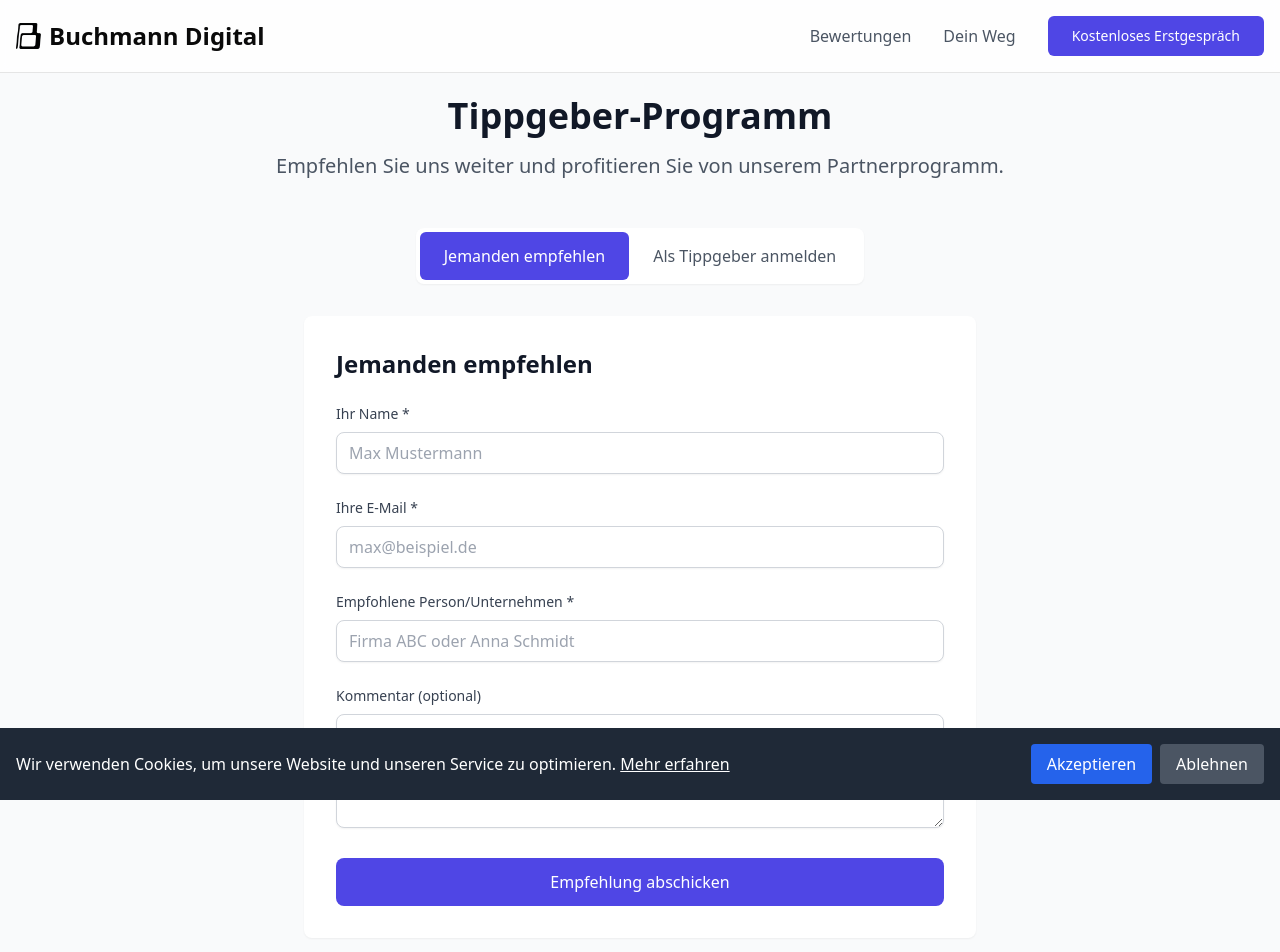
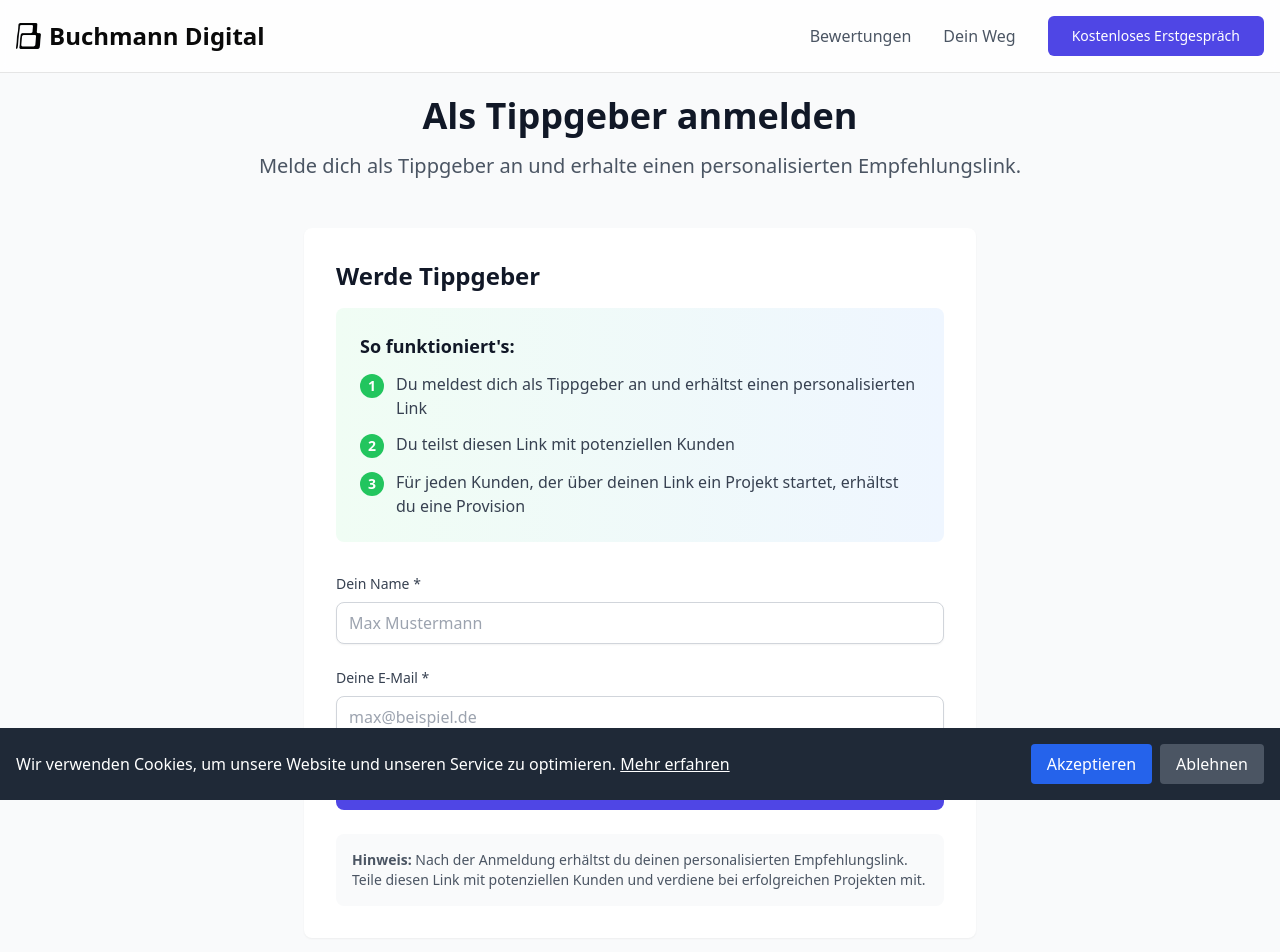
Before and after one commit to buchmanndigital/buchmann-digital-nextjs, a Next.js app: page /tippgeber in a window 1280 px wide. Shown: the top 952 px of the page. Built offline with nearby package versions, Linux system fonts and the light colour scheme; no server answers.

Commit message:
Tippgeberseite angepasst

```diff
--- a/src/app/tippgeber/page.tsx
+++ b/src/app/tippgeber/page.tsx
@@ -9,7 +9,6 @@ import Link from 'next/link';
 
 export default function TippgeberPage() {
   const [showSuccessMessage, setShowSuccessMessage] = useState(false);
-  const [activeTab, setActiveTab] = useState<'recommend' | 'signup'>('recommend');
 
   return (
     <div className="min-h-screen bg-gray-50">
@@ -19,60 +18,20 @@ export default function TippgeberPage() {
         <div className="max-w-4xl mx-auto">
           <div className="text-center mb-12">
             <h1 className="text-4xl font-bold text-gray-900 mb-4">
-              Tippgeber-Programm
+              Als Tippgeber anmelden
             </h1>
             <p className="text-xl text-gray-600">
-              Empfehlen Sie uns weiter und profitieren Sie von unserem Partnerprogramm.
+              Melde dich als Tippgeber an und erhalte einen personalisierten Empfehlungslink.
             </p>
           </div>
 
-          {/* Tab Navigation */}
-          <div className="flex justify-center mb-8">
-            <div className="bg-white rounded-lg p-1 shadow-sm">
-              <button
-                onClick={() => setActiveTab('recommend')}
-                className={`px-6 py-3 rounded-md transition-colors ${
-                  activeTab === 'recommend'
-                    ? 'bg-indigo-600 text-white'
-                    : 'text-gray-600 hover:text-gray-900'
-                }`}
-              >
-                Jemanden empfehlen
-              </button>
-              <button
-                onClick={() => setActiveTab('signup')}
-                className={`px-6 py-3 rounded-md transition-colors ${
-                  activeTab === 'signup'
-                    ? 'bg-indigo-600 text-white'
-                    : 'text-gray-600 hover:text-gray-900'
-                }`}
-              >
-                Als Tippgeber anmelden
-              </button>
-            </div>
-          </div>
-
           <div className="max-w-2xl mx-auto">
-            {activeTab === 'recommend' ? (
-              <ReferralForm onSuccess={() => setShowSuccessMessage(true)} />
-            ) : (
-              <TippgeberSignupForm />
-            )}
+            <TippgeberSignupForm onSuccess={() => setShowSuccessMessage(true)} />
           </div>
 
           {showSuccessMessage && (
             <SuccessMessage onClose={() => setShowSuccessMessage(false)} />
           )}
-
-          {/* Dezenter Admin-Link */}
-          <div className="text-center mt-12">
-            <Link
-              href="/tippgeber/admin"
-              className="text-sm text-gray-500 hover:text-gray-700 transition-colors"
-            >
-              Admin-Bereich
-            </Link>
-          </div>
         </div>
       </main>
 
@@ -81,12 +40,10 @@ export default function TippgeberPage() {
   );
 }
 
-function ReferralForm({ onSuccess }: { onSuccess: () => void }) {
+function TippgeberSignupForm({ onSuccess }: { onSuccess: () => void }) {
   const [formData, setFormData] = useState({
     name: '',
-    email: '',
-    recommendedPerson: '',
-    comment: ''
+    email: ''
   });
   const [isSubmitting, setIsSubmitting] = useState(false);
   const [errors, setErrors] = useState<Record<string, string>>({});
@@ -101,11 +58,7 @@ function ReferralForm({ onSuccess }: { onSuccess: () => void }) {
     if (!formData.email.trim()) {
       newErrors.email = 'E-Mail ist erforderlich';
     } else if (!/\S+@\S+\.\S+/.test(formData.email)) {
-      newErrors.email = 'Bitte geben Sie eine gültige E-Mail-Adresse ein';
-    }
-
-    if (!formData.recommendedPerson.trim()) {
-      newErrors.recommendedPerson = 'Empfohlene Person ist erforderlich';
+      newErrors.email = 'Bitte gib eine gültige E-Mail-Adresse ein';
     }
 
     setErrors(newErrors);
@@ -122,17 +75,27 @@ function ReferralForm({ onSuccess }: { onSuccess: () => void }) {
     setIsSubmitting(true);
 
     try {
-      await addDoc(collection(db, 'referrals'), {
-        ...formData,
-        createdAt: Timestamp.now()
+      const response = await fetch('/api/tippgeber-signup', {
+        method: 'POST',
+        headers: { 'Content-Type': 'application/json' },
+        body: JSON.stringify(formData),
       });
 
-      setFormData({ name: '', email: '', recommendedPerson: '', comment: '' });
-      setErrors({});
-      onSuccess();
+      if (response.ok) {
+        setFormData({ name: '', email: '' });
+        setErrors({});
+        onSuccess();
+      } else {
+        const errorData = await response.json();
+        if (errorData.error === 'EMAIL_EXISTS') {
+          setErrors({ email: 'Diese E-Mail-Adresse ist bereits als Tippgeber registriert.' });
+        } else {
+          alert('Es ist ein Fehler aufgetreten. Bitte versuche es erneut.');
+        }
+      }
     } catch (error) {
-      console.error('Fehler beim Speichern der Empfehlung:', error);
-      alert('Es ist ein Fehler aufgetreten. Bitte versuchen Sie es erneut.');
+      console.error('Fehler bei der Tippgeber-Anmeldung:', error);
+      alert('Es ist ein Fehler aufgetreten. Bitte versuche es erneut.');
     } finally {
       setIsSubmitting(false);
     }
@@ -140,14 +103,35 @@ function ReferralForm({ onSuccess }: { onSuccess: () => void }) {
 
   return (
     <div className="bg-white rounded-lg shadow-sm p-8">
-      <h2 className="text-2xl font-semibold text-gray-900 mb-6">
-        Jemanden empfehlen
-      </h2>
+      <div className="mb-8">
+        <h2 className="text-2xl font-semibold text-gray-900 mb-4">
+          Werde Tippgeber
+        </h2>
+        <div className="bg-gradient-to-r from-green-50 to-blue-50 rounded-lg p-6 mb-6">
+          <h3 className="text-lg font-semibold text-gray-900 mb-3">
+            So funktioniert's:
+          </h3>
+          <div className="space-y-3">
+            <div className="flex items-start">
+              <span className="flex-shrink-0 w-6 h-6 bg-green-500 text-white rounded-full flex items-center justify-center text-sm font-bold mr-3 mt-0.5">1</span>
+              <p className="text-gray-700">Du meldest dich als Tippgeber an und erhältst einen personalisierten Link</p>
+            </div>
+            <div className="flex items-start">
+              <span className="flex-shrink-0 w-6 h-6 bg-green-500 text-white rounded-full flex items-center justify-center text-sm font-bold mr-3 mt-0.5">2</span>
+              <p className="text-gray-700">Du teilst diesen Link mit potenziellen Kunden</p>
+            </div>
+            <div className="flex items-start">
+              <span className="flex-shrink-0 w-6 h-6 bg-green-500 text-white rounded-full flex items-center justify-center text-sm font-bold mr-3 mt-0.5">3</span>
+              <p className="text-gray-700">Für jeden Kunden, der über deinen Link ein Projekt startet, erhältst du eine Provision</p>
+            </div>
+          </div>
+        </div>
+      </div>
 
       <form onSubmit={handleSubmit} className="space-y-6">
         <div>
           <label htmlFor="name" className="block text-sm font-medium text-gray-700 mb-2">
-            Ihr Name *
+            Dein Name *
           </label>
           <input
             type="text"
@@ -164,7 +148,7 @@ function ReferralForm({ onSuccess }: { onSuccess: () => void }) {
 
         <div>
           <label htmlFor="email" className="block text-sm font-medium text-gray-700 mb-2">
-            Ihre E-Mail *
+            Deine E-Mail *
           </label>
           <input
             type="email"
@@ -179,242 +163,40 @@ function ReferralForm({ onSuccess }: { onSuccess: () => void }) {
           {errors.email && <p className="mt-1 text-sm text-red-600">{errors.email}</p>}
         </div>
 
-        <div>
-          <label htmlFor="recommendedPerson" className="block text-sm font-medium text-gray-700 mb-2">
-            Empfohlene Person/Unternehmen *
-          </label>
-          <input
-            type="text"
-            id="recommendedPerson"
-            value={formData.recommendedPerson}
-            onChange={(e) => setFormData({ ...formData, recommendedPerson: e.target.value })}
-            className={`w-full px-3 py-2 border rounded-lg shadow-sm focus:outline-none focus:ring-2 focus:ring-indigo-500 focus:border-indigo-500 ${
-              errors.recommendedPerson ? 'border-red-500' : 'border-gray-300'
-            }`}
-            placeholder="Firma ABC oder Anna Schmidt"
-          />
-          {errors.recommendedPerson && <p className="mt-1 text-sm text-red-600">{errors.recommendedPerson}</p>}
-        </div>
-
-        <div>
-          <label htmlFor="comment" className="block text-sm font-medium text-gray-700 mb-2">
-            Kommentar (optional)
-          </label>
-          <textarea
-            id="comment"
-            value={formData.comment}
-            onChange={(e) => setFormData({ ...formData, comment: e.target.value })}
-            className="w-full px-3 py-2 border border-gray-300 rounded-lg shadow-sm focus:outline-none focus:ring-2 focus:ring-indigo-500 focus:border-indigo-500"
-            rows={4}
-            placeholder="Weitere Informationen zur Empfehlung..."
-          />
-        </div>
-
         <button
           type="submit"
           disabled={isSubmitting}
           className="w-full bg-indigo-600 hover:bg-indigo-700 disabled:bg-indigo-400 text-white font-medium py-3 px-4 rounded-lg transition-colors"
         >
-          {isSubmitting ? 'Wird gesendet...' : 'Empfehlung abschicken'}
+          {isSubmitting ? 'Wird angemeldet...' : 'Als Tippgeber anmelden'}
         </button>
       </form>
-    </div>
-  );
-}
 
-function TippgeberSignupForm() {
-  const [formData, setFormData] = useState({
-    name: '',
-    email: ''
-  });
-  const [isSubmitting, setIsSubmitting] = useState(false);
-  const [status, setStatus] = useState<'idle' | 'success' | 'error'>('idle');
-  const [referralLink, setReferralLink] = useState('');
-  const [errors, setErrors] = useState<Record<string, string>>({});
-
-  const validateForm = () => {
-    const newErrors: Record<string, string> = {};
-
-    if (!formData.name.trim()) {
-      newErrors.name = 'Name ist erforderlich';
-    }
-
-    if (!formData.email.trim()) {
-      newErrors.email = 'E-Mail ist erforderlich';
-    } else if (!/\S+@\S+\.\S+/.test(formData.email)) {
-      newErrors.email = 'Bitte geben Sie eine gültige E-Mail-Adresse ein';
-    }
-
-    setErrors(newErrors);
-    return Object.keys(newErrors).length === 0;
-  };
-
-  const handleSubmit = async (e: React.FormEvent) => {
-    e.preventDefault();
-
-    if (!validateForm()) {
-      return;
-    }
-
-    setIsSubmitting(true);
-    setStatus('idle');
-
-    try {
-      const res = await fetch('/api/tippgeber-signup', {
-        method: 'POST',
-        headers: {
-          'Content-Type': 'application/json',
-        },
-        body: JSON.stringify(formData),
-      });
-
-      const data = await res.json();
-
-      if (res.ok) {
-        setStatus('success');
-        setReferralLink(data.referralLink);
-        setFormData({ name: '', email: '' });
-        setErrors({});
-      } else {
-        setStatus('error');
-      }
-    } catch (error) {
-      console.error('Fehler bei der Anmeldung:', error);
-      setStatus('error');
-    } finally {
-      setIsSubmitting(false);
-    }
-  };
-
-  if (status === 'success') {
-    return (
-      <div className="bg-white rounded-lg shadow-sm p-8 text-center">
-        <div className="w-12 h-12 bg-green-100 rounded-full flex items-center justify-center mx-auto mb-4">
-          <svg className="w-6 h-6 text-green-600" fill="none" stroke="currentColor" viewBox="0 0 24 24">
-            <path strokeLinecap="round" strokeLinejoin="round" strokeWidth="2" d="M5 13l4 4L19 7" />
-          </svg>
-        </div>
-        <h3 className="text-2xl font-semibold text-gray-900 mb-4">
-          Willkommen im Tippgeber-Programm!
-        </h3>
-        <p className="text-gray-600 mb-6">
-          Ihre Anmeldung war erfolgreich. Sie erhalten in Kürze eine E-Mail mit allen weiteren Informationen.
+      <div className="mt-6 p-4 bg-gray-50 rounded-lg">
+        <p className="text-sm text-gray-600">
+          <strong>Hinweis:</strong> Nach der Anmeldung erhältst du deinen personalisierten Empfehlungslink.
+          Teile diesen Link mit potenziellen Kunden und verdiene bei erfolgreichen Projekten mit.
         </p>
-
-        <div className="bg-gray-50 p-4 rounded-lg mb-6">
-          <h4 className="font-medium text-gray-900 mb-2">Ihr persönlicher Empfehlungslink:</h4>
-          <div className="flex items-center space-x-2">
-            <input
-              type="text"
-              value={referralLink}
-              readOnly
-              className="flex-1 px-3 py-2 border border-gray-300 rounded-md bg-white text-sm"
-            />
-            <button
-              onClick={() => navigator.clipboard.writeText(referralLink)}
-              className="px-3 py-2 bg-indigo-600 text-white rounded-md hover:bg-indigo-700 transition-colors text-sm"
-            >
-              Kopieren
-            </button>
-          </div>
-        </div>
-
-        <button
-          onClick={() => setStatus('idle')}
-          className="text-indigo-600 hover:text-indigo-700 transition-colors"
-        >
-          Weitere Anmeldung
-        </button>
       </div>
-    );
-  }
-
-  return (
-    <div className="bg-white rounded-lg shadow-sm p-8">
-      <h2 className="text-2xl font-semibold text-gray-900 mb-6">
-        Als Tippgeber anmelden
-      </h2>
-      <p className="text-gray-600 mb-6">
-        Melden Sie sich als Tippgeber an und erhalten Sie einen persönlichen Empfehlungslink.
-        Für jeden erfolgreichen Kontakt über Ihren Link erhalten Sie eine Provision.
-      </p>
-
-      <form onSubmit={handleSubmit} className="space-y-6">
-        <div>
-          <label htmlFor="signup-name" className="block text-sm font-medium text-gray-700 mb-2">
-            Ihr Name *
-          </label>
-          <input
-            type="text"
-            id="signup-name"
-            value={formData.name}
-            onChange={(e) => setFormData({ ...formData, name: e.target.value })}
-            className={`w-full px-3 py-2 border rounded-lg shadow-sm focus:outline-none focus:ring-2 focus:ring-indigo-500 focus:border-indigo-500 ${
-              errors.name ? 'border-red-500' : 'border-gray-300'
-            }`}
-            placeholder="Max Mustermann"
-          />
-          {errors.name && <p className="mt-1 text-sm text-red-600">{errors.name}</p>}
-        </div>
-
-        <div>
-          <label htmlFor="signup-email" className="block text-sm font-medium text-gray-700 mb-2">
-            Ihre E-Mail *
-          </label>
-          <input
-            type="email"
-            id="signup-email"
-            value={formData.email}
-            onChange={(e) => setFormData({ ...formData, email: e.target.value })}
-            className={`w-full px-3 py-2 border rounded-lg shadow-sm focus:outline-none focus:ring-2 focus:ring-indigo-500 focus:border-indigo-500 ${
-              errors.email ? 'border-red-500' : 'border-gray-300'
-            }`}
-            placeholder="max@beispiel.de"
-          />
-          {errors.email && <p className="mt-1 text-sm text-red-600">{errors.email}</p>}
-        </div>
-
-        <button
-          type="submit"
-          disabled={isSubmitting}
-          className="w-full bg-green-600 hover:bg-green-700 disabled:bg-green-400 text-white font-medium py-3 px-4 rounded-lg transition-colors"
-        >
-          {isSubmitting ? 'Wird verarbeitet...' : 'Jetzt als Tippgeber anmelden'}
-        </button>
-
-        {status === 'error' && (
-          <p className="text-sm text-red-600 text-center">
-            Es ist ein Fehler aufgetreten. Bitte versuchen Sie es erneut.
-          </p>
-        )}
-      </form>
     </div>
   );
 }
 
 function SuccessMessage({ onClose }: { onClose: () => void }) {
-  useEffect(() => {
-    const timer = setTimeout(() => {
-      onClose();
-    }, 5000);
-
-    return () => clearTimeout(timer);
-  }, [onClose]);
-
   return (
-    <div className="fixed inset-0 bg-black bg-opacity-50 flex items-center justify-center z-50 p-4">
-      <div className="bg-white rounded-lg shadow-lg max-w-md w-full p-6">
+    <div className="fixed inset-0 bg-black bg-opacity-50 flex items-center justify-center z-50">
+      <div className="bg-white rounded-lg p-8 max-w-md mx-4">
         <div className="text-center">
-          <div className="w-12 h-12 bg-green-100 rounded-full flex items-center justify-center mx-auto mb-4">
-            <svg className="w-6 h-6 text-green-600" fill="none" stroke="currentColor" viewBox="0 0 24 24">
+          <div className="w-16 h-16 bg-green-100 rounded-full flex items-center justify-center mx-auto mb-4">
+            <svg className="w-8 h-8 text-green-600" fill="none" stroke="currentColor" viewBox="0 0 24 24">
               <path strokeLinecap="round" strokeLinejoin="round" strokeWidth="2" d="M5 13l4 4L19 7" />
             </svg>
           </div>
-          <h3 className="text-lg font-semibold text-gray-900 mb-2">
-            Vielen Dank!
+          <h3 className="text-xl font-semibold text-gray-900 mb-2">
+            Anmeldung erfolgreich!
           </h3>
           <p className="text-gray-600 mb-6">
-            Ihre Empfehlung wurde erfolgreich eingereicht. Wir werden uns zeitnah melden.
+            Vielen Dank für deine Anmeldung als Tippgeber. Du erhältst in Kürze eine E-Mail mit deinem personalisierten Empfehlungslink.
           </p>
           <button
             onClick={onClose}
```
